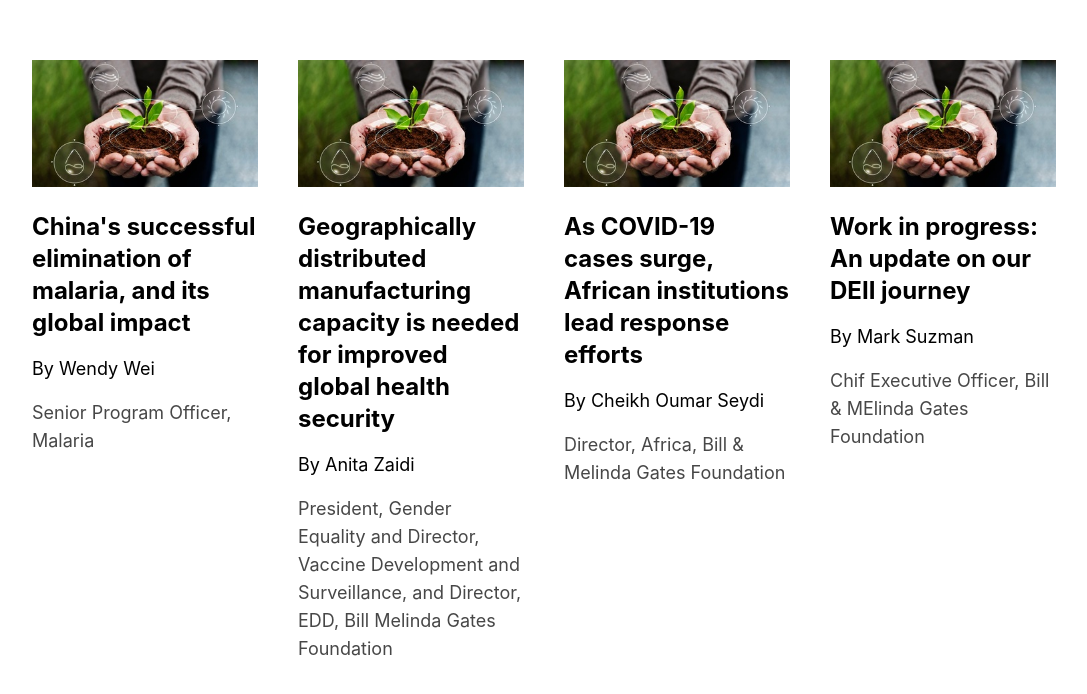
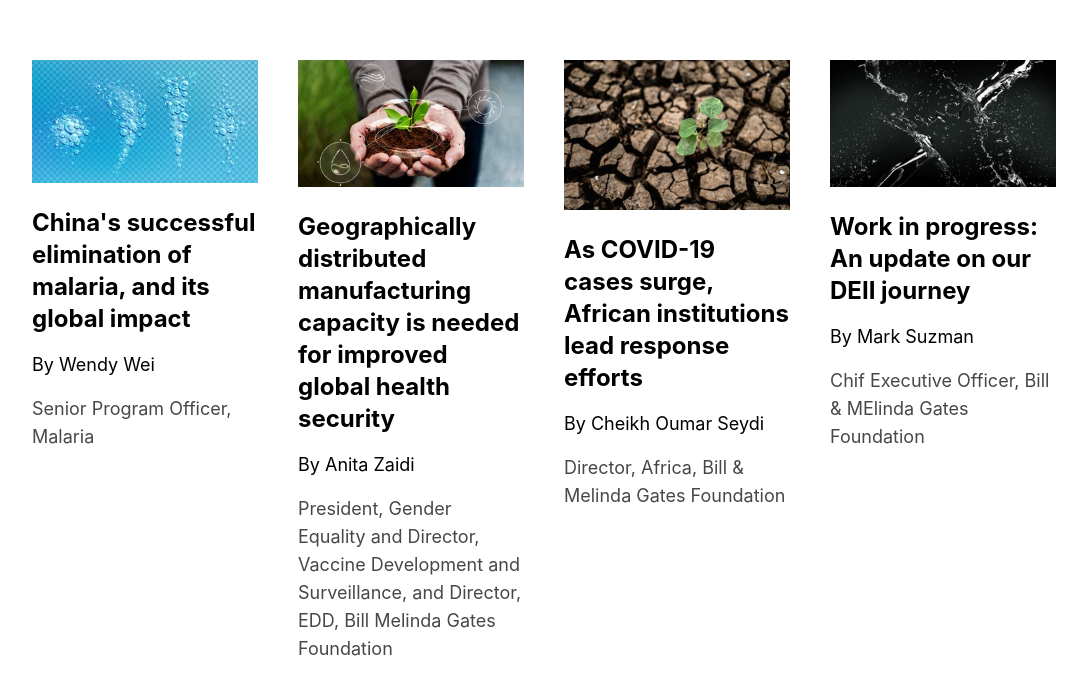
Before and after one commit to Magic-Front/company-site, a React (Create React App) app: page / in a window 1280 px wide. Shown: the part 4336-5030 px from the top of the page, without its empty margins (96-1183 px from the left). Built offline with nearby package versions, Linux system fonts and the light colour scheme.

Commit message:
[Fix] coding style

```diff
--- a/src/components/NewsComponent.js
+++ b/src/components/NewsComponent.js
@@ -1,17 +1,19 @@
 import React from 'react'
-import img from '../assets/images/0003.jpg'
+import defaultImage from '../assets/images/0003.jpg'
 
-export default function ImageComponent({ data = {} }) {
+export default function ImageComponent({ img = '', data = {} }) {
   return (
     <div>
-			{data?.url?(<img src={img} className="w-full" alt="project" />):null}
+      <img
+        src={img || defaultImage}
+        className="w-full"
+        alt={data?.title || 'Investment News'}
+      />
       <div className="pt-6 text-xl lg:text-2xl font-bold text-black">
-				{ data?.title ?? '' }
+        {data?.title ?? ''}
       </div>
-			<div className="text-lg pt-4 text-black">{ data?.author ?? '' }</div>
-			<div className="text-lg pt-4">
-				{ data?.content ?? '' }
-			</div>
+      <div className="text-lg pt-4 text-black">{data?.author ?? ''}</div>
+      <div className="text-lg pt-4">{data?.content ?? ''}</div>
     </div>
   )
 }
--- a/src/layouts/MenuButton.js
+++ b/src/layouts/MenuButton.js
@@ -2,6 +2,7 @@ import React from 'react'
 import { useState } from 'react'
 
 export default function MenuButton({ open = false, onClick = () => {}, ...props }) {
+  // eslint-disable-next-line
   const [isClick, setIsClick] = useState(false)
 
   const handleClick = (e) => {
--- a/src/pages/home/IdeasSection.js
+++ b/src/pages/home/IdeasSection.js
@@ -1,18 +1,22 @@
-import React, { useState, useEffect } from 'react'
+import { Button } from '@material-ui/core'
+import { ArrowBack, ArrowForward } from '@material-ui/icons'
+import NewsComponent from 'components/NewsComponent'
 import SectionComponent from 'components/SectionComponent'
-import NewsComponent from 'components/NewsComponent'
-import { ArrowBack, ArrowForward } from '@material-ui/icons'
-import { Button } from '@material-ui/core'
+import React from 'react'
+import img0001 from 'assets/images/0001.jpg'
+import img0002 from 'assets/images/0002.jpg'
+import img0003 from 'assets/images/0003.jpg'
+import img0004 from 'assets/images/0004.jpg'
 
 const textList = [
   {
-    url: '0001.jpg',
+    img: img0001,
     author: 'By Wendy Wei',
     title: "China's successful elimination of malaria, and its global impact",
     content: 'Senior Program Officer, Malaria',
   },
   {
-    url: '0003.jpg',
+    img: img0003,
     author: 'By Anita Zaidi',
     title:
       'Geographically distributed manufacturing capacity is needed for improved global health security',
@@ -20,26 +24,21 @@ const textList = [
       'President, Gender Equality and Director, Vaccine Development and Surveillance, and Director, EDD, Bill Melinda Gates Foundation',
   },
   {
-    url: '0004.jpg',
+    img: img0004,
     author: 'By Cheikh Oumar Seydi',
     title:
       'As COVID-19 cases surge, African institutions lead response efforts',
     content: 'Director, Africa, Bill & Melinda Gates Foundation',
   },
   {
-    url: '0002.jpg',
+    img: img0002,
     author: 'By Mark Suzman',
     title: 'Work in progress: An update on our DEII journey',
     content: 'Chif Executive Officer, Bill & MElinda Gates Foundation',
   },
 ]
-const text =
-  'Founded in 2021, Impactful Capital helps entrepreneurs launch projects that have a positive impact on people and planet.'
+
 export default function AboutSection() {
-  const [unitStamp, setUnitStamp] = useState(150)
-  useEffect(() => {
-    setUnitStamp(Math.floor(3000 / text?.split(' ').length / 50) * 50)
-  }, [])
   return (
     <>
       <SectionComponent id="ideas" _background="bg-light min-h-screen ">
@@ -72,7 +71,7 @@ export default function AboutSection() {
                 data-aos-duration={1000}
                 data-aos-delay={300}
               >
-                <NewsComponent data={topic} />
+                <NewsComponent img={topic?.img ?? ''} data={topic} />
               </div>
             )
           })}
```
Lines whose indentation alone changed are shown as unchanged.
